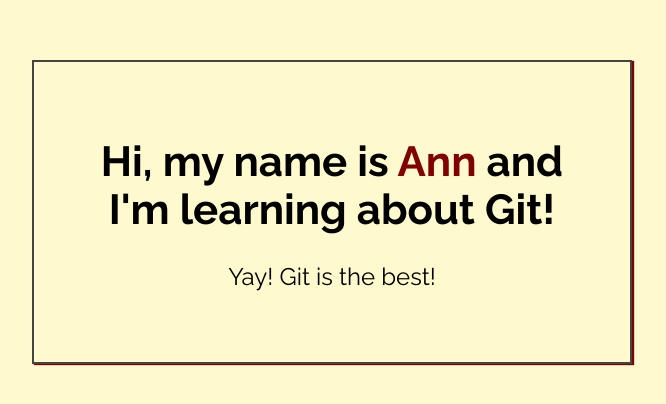
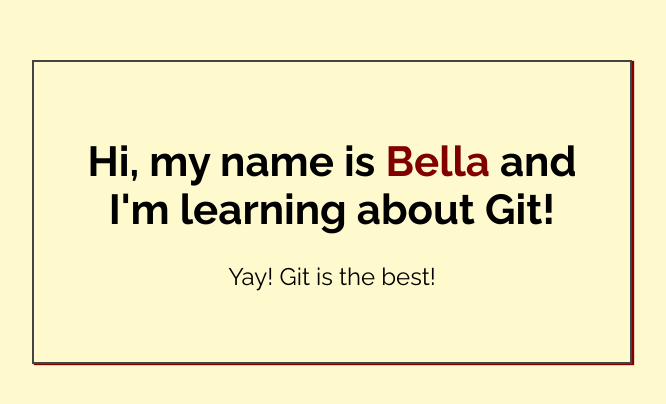
Before and after one commit to GillianTrethewey/my-first-repo, a plain HTML site: page index.html in a window 1280 px wide. Shown: the part 188-592 px from the top of the page, without its empty margins (308-974 px from the left). Drawn offline with Linux system fonts and the light colour scheme.

Commit message:
Added name to index.html

```diff
--- a/index.html
+++ b/index.html
@@ -14,7 +14,7 @@
 <body>
 
     <div class="greeting">
-        <h1>Hi, my name is <span class="highlight">Ann</span> and I'm learning about Git! </h1>
+        <h1>Hi, my name is <span class="highlight">Bella</span> and I'm learning about Git! </h1>
 
         <p>Yay! Git is the best!</p>
     </div>
```
